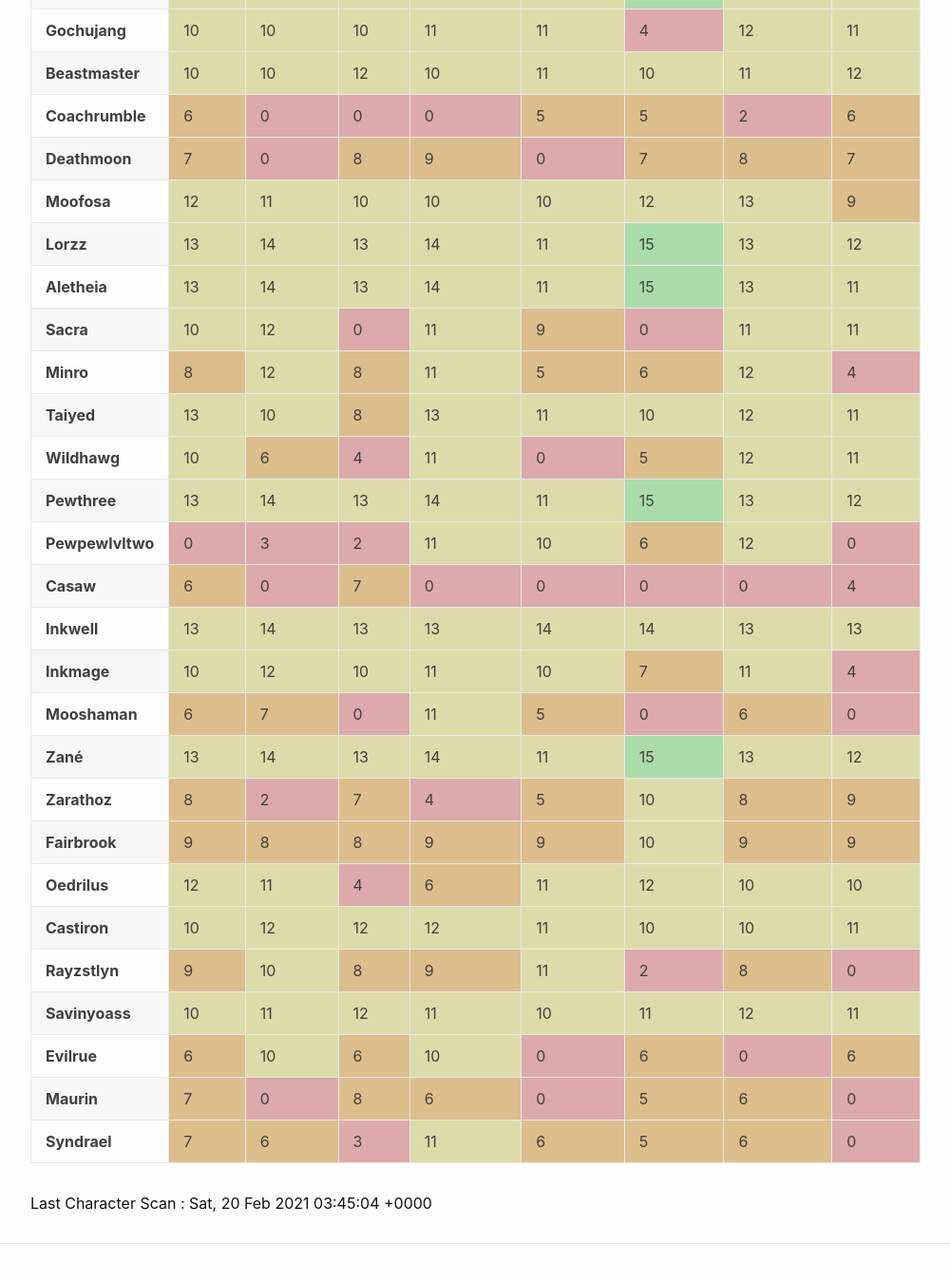
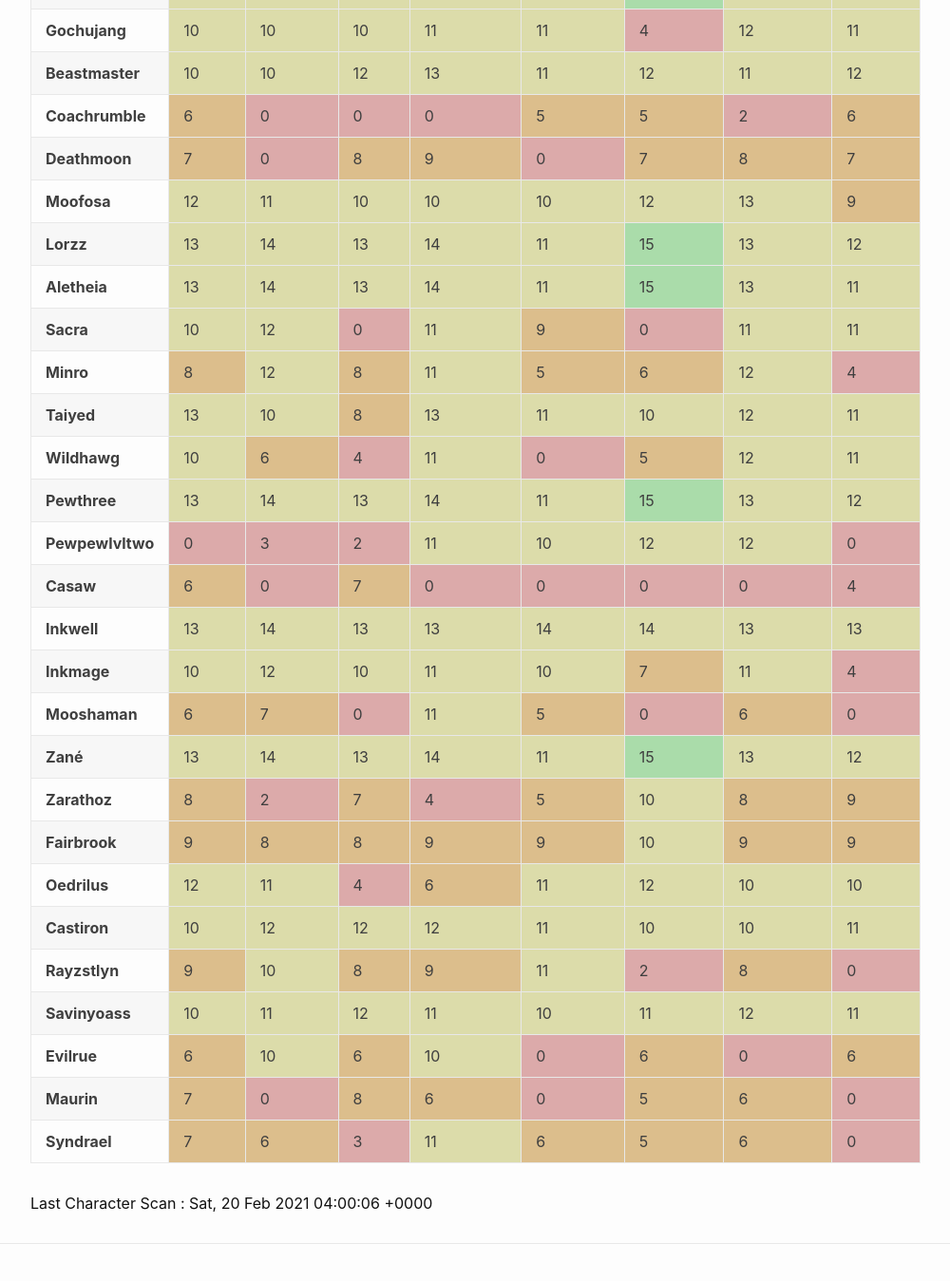
Before and after one commit to eldertribunal/keystonetracker, a Jekyll site: the page built from characters.md, in a window 1280 px wide and 1400 px high, scrolled down 341 px. Shown: the top 1349 px of the window at 95% size, without its empty margins (126-1126 px from the left). Built offline with Jekyll 4.4.1, drawn with Linux system fonts in a browser that asks for light colours.

Commit message:
auto scan Sat Feb 20 04:00:42 UTC 2021

```diff
--- a/_data/characters.json
+++ b/_data/characters.json
@@ -154,7 +154,7 @@
       },
       {
         "name": "Halls of Atonement",
-        "level": 10,
+        "level": 13,
         "id": 378
       },
       {
@@ -164,7 +164,7 @@
       },
       {
         "name": "Sanguine Depths",
-        "level": 10,
+        "level": 12,
         "id": 380
       },
       {
@@ -659,7 +659,7 @@
       },
       {
         "name": "Sanguine Depths",
-        "level": 6,
+        "level": 12,
         "id": 380
       },
       {
--- a/_data/players.json
+++ b/_data/players.json
@@ -64,7 +64,7 @@
       },
       {
         "name": "Halls of Atonement",
-        "level": 10,
+        "level": 13,
         "id": 378
       },
       {
@@ -74,7 +74,7 @@
       },
       {
         "name": "Sanguine Depths",
-        "level": 10,
+        "level": 12,
         "id": 380
       },
       {
--- a/_data/scanned.json
+++ b/_data/scanned.json
@@ -1,3 +1,3 @@
 {
-  "timestamp": 1613792704
+  "timestamp": 1613793606
 }
```
